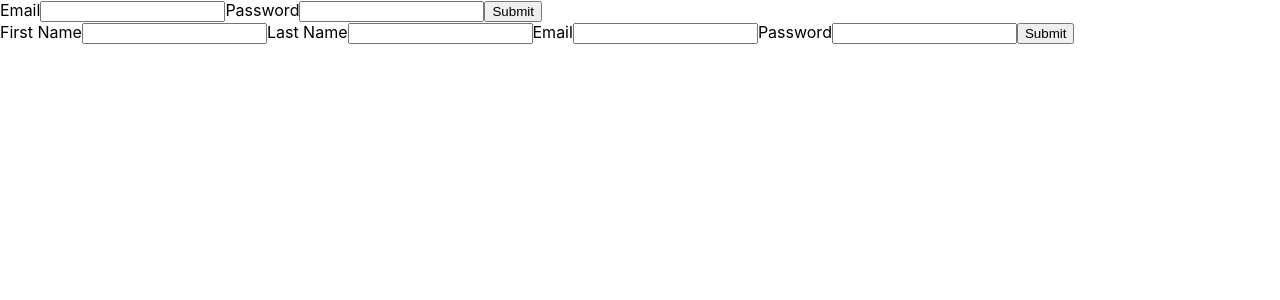
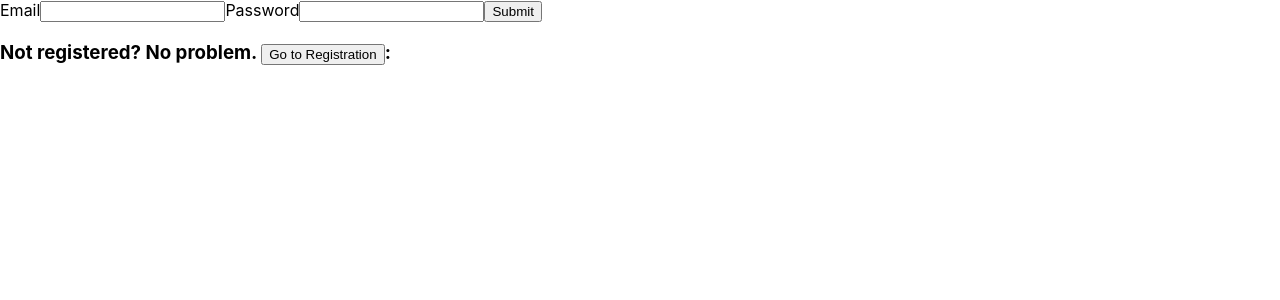
Before and after one commit to nathSierra/tata-todo, a Next.js app: page /login in a window 1280 px wide. Shown: the top 300 px of the page. Built offline with nearby package versions, Linux system fonts and the light colour scheme.

Commit message:
feat: conditionally renders login or rregistration

```diff
--- a/pages/login.tsx
+++ b/pages/login.tsx
@@ -1,12 +1,28 @@
-import React from 'react'
+import React, { useState } from 'react'
 import LoginForm from '../common/components/LoginForm/LoginForm'
 import SignUpForm from '../common/components/LoginForm/SignUpForm'
 
+ enum registration  {
+  SIGNUP = "SIGN_UP",
+  LOGIN = "LOGIN"
+}
+
 export default function Login() {
+  const [View, setView] = useState(registration.LOGIN)
+
+  if (View === registration.LOGIN){
   return (
     <>
    <LoginForm />
-   <SignUpForm />
+    <h3> Not registered? No problem. <button onClick={() => setView(_ => registration.SIGNUP)}>Go to Registration</button>:</h3>
    </>
-  )
+  )}
+  else {
+    return(
+    <>
+    <SignUpForm />
+      <h3> Login instead? <button onClick={() => setView(_ => registration.LOGIN)}>Login</button>:</h3>
+    </>
+    )
+  }
 }
```
